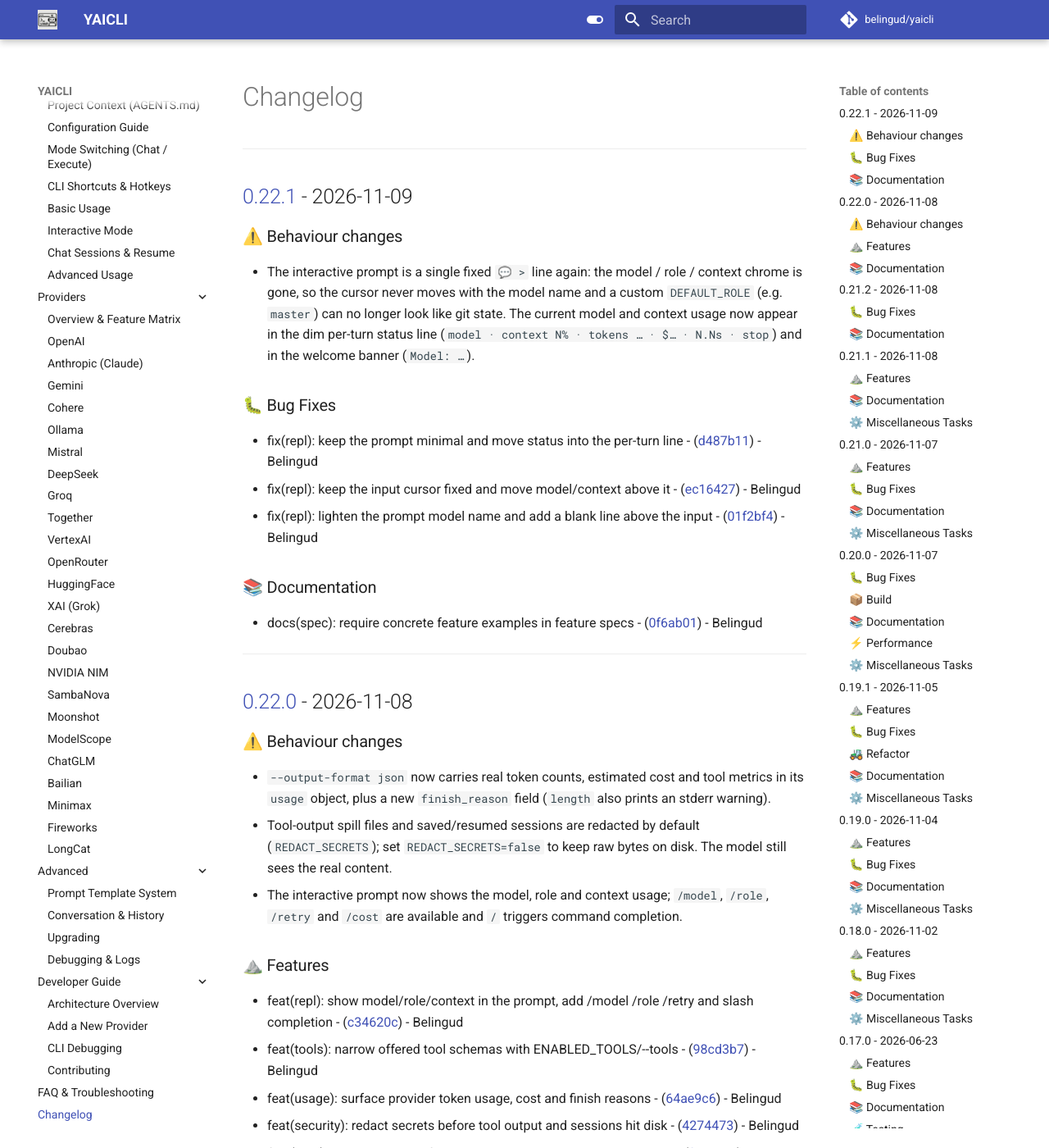
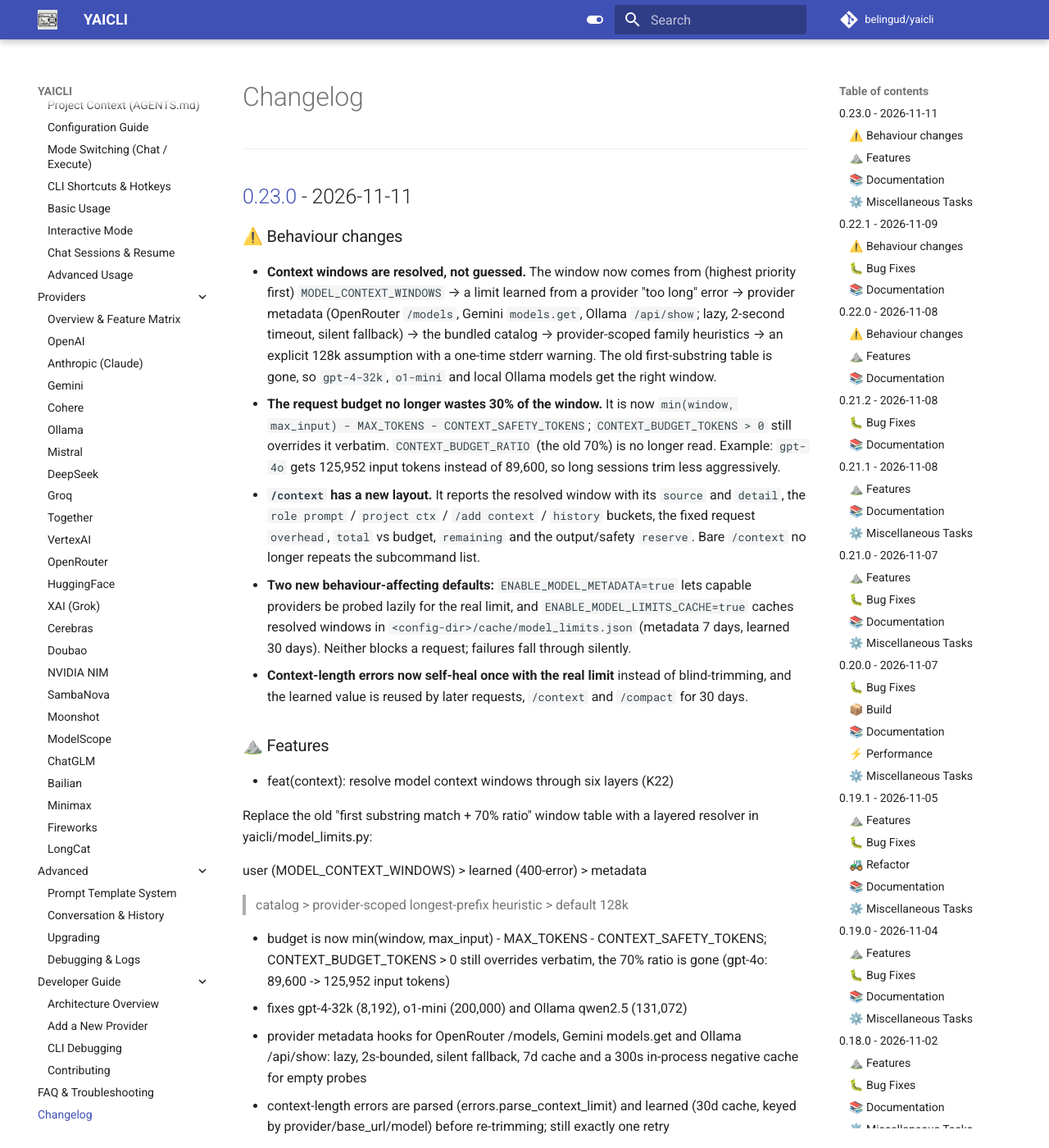
Before and after one commit to belingud/yaicli, an MkDocs documentation site: the page built from docs/changelog.md, in a window 1280 px wide and 1400 px high. Shown: the whole window at 82% size. Built offline with MkDocs 1.6.1 and Material for MkDocs 9.7.7, drawn with Linux system fonts in a browser that asks for light colours; comment, search, counter and statistics services are not loaded; some of the changed text lies outside the part shown.

Commit message:
docs(changelog): update changelog for v0.23.0 release

```diff
--- a/docs/changelog.md
+++ b/docs/changelog.md
@@ -1,3 +1,87 @@
+
+---
+## [0.23.0](https://github.com/belingud/yaicli/compare/v0.22.1..v0.23.0) - 2026-11-11
+
+### ⚠️ Behaviour changes
+
+- **Context windows are resolved, not guessed.** The window now comes from (highest priority first)
+  `MODEL_CONTEXT_WINDOWS` → a limit learned from a provider "too long" error → provider metadata
+  (OpenRouter `/models`, Gemini `models.get`, Ollama `/api/show`; lazy, 2-second timeout, silent
+  fallback) → the bundled catalog → provider-scoped family heuristics → an explicit 128k assumption
+  with a one-time stderr warning. The old first-substring table is gone, so `gpt-4-32k`, `o1-mini`
+  and local Ollama models get the right window.
+- **The request budget no longer wastes 30% of the window.** It is now
+  `min(window, max_input) - MAX_TOKENS - CONTEXT_SAFETY_TOKENS`; `CONTEXT_BUDGET_TOKENS > 0` still
+  overrides it verbatim. `CONTEXT_BUDGET_RATIO` (the old 70%) is no longer read. Example: `gpt-4o`
+  gets 125,952 input tokens instead of 89,600, so long sessions trim less aggressively.
+- **`/context` has a new layout.** It reports the resolved window with its `source` and `detail`,
+  the `role prompt` / `project ctx` / `/add context` / `history` buckets, the fixed request
+  `overhead`, `total` vs budget, `remaining` and the output/safety `reserve`. Bare `/context` no
+  longer repeats the subcommand list.
+- **Two new behaviour-affecting defaults:** `ENABLE_MODEL_METADATA=true` lets capable providers be
+  probed lazily for the real limit, and `ENABLE_MODEL_LIMITS_CACHE=true` caches resolved windows in
+  `<config-dir>/cache/model_limits.json` (metadata 7 days, learned 30 days). Neither blocks a
+  request; failures fall through silently.
+- **Context-length errors now self-heal once with the real limit** instead of blind-trimming, and the
+  learned value is reused by later requests, `/context` and `/compact` for 30 days.
+
+### ⛰️  Features
+
+- feat(context): resolve model context windows through six layers (K22)
+
+Replace the old "first substring match + 70% ratio" window table with a
+layered resolver in yaicli/model_limits.py:
+
+  user (MODEL_CONTEXT_WINDOWS) > learned (400-error) > metadata
+  > catalog > provider-scoped longest-prefix heuristic > default 128k
+
+- budget is now min(window, max_input) - MAX_TOKENS - CONTEXT_SAFETY_TOKENS;
+  CONTEXT_BUDGET_TOKENS > 0 still overrides verbatim, the 70% ratio is gone
+  (gpt-4o: 89,600 -> 125,952 input tokens)
+- fixes gpt-4-32k (8,192), o1-mini (200,000) and Ollama qwen2.5 (131,072)
+- provider metadata hooks for OpenRouter /models, Gemini models.get and
+  Ollama /api/show: lazy, 2s-bounded, silent fallback, 7d cache and a
+  300s in-process negative cache for empty probes
+- context-length errors are parsed (errors.parse_context_limit) and learned
+  (30d cache, keyed by provider/base_url/model) before re-trimming; still
+  exactly one retry
+- unknown windows (source == default) print one stderr warning per client
+  with a copy-pasteable MODEL_CONTEXT_WINDOWS example
+- /context now renders window (source · detail), role/project//add buckets,
+  history, request overhead, total/budget, remaining and reserve; bare
+  /context no longer repeats the subcommand hint
+- bundled catalog yaicli/data/model_limits.json (curated + OpenRouter
+  snapshot) generated by scripts/gen_model_limits.py
+- new keys: MODEL_CONTEXT_WINDOWS, ENABLE_MODEL_METADATA,
+  CONTEXT_SAFETY_TOKENS, ENABLE_MODEL_LIMITS_CACHE - ([901c59a](https://github.com/belingud/yaicli/commit/901c59a77bdc761dba7fad4398ede726ed4a2e5c)) - Belingud
+
+### 📚 Documentation
+
+- docs(spec): make context-window and budget rules binding (K22)
+
+- new .trellis/spec/py/context-window-limits.md: single source of truth,
+  non-reorderable six-layer precedence, budget formula, metadata hook
+  contract (lazy/2s/silent/negative-cached), learned limits, cache TTLs,
+  /context display contract, config/doc drift guard and test requirements
+- spec index + cli-and-rendering updated to point at it
+- .trellis/tasks/11-11-k22-model-context-limits: PRD (feature examples),
+  design and implementation notes for the task - ([864136e](https://github.com/belingud/yaicli/commit/864136e4d9b51ba53eea9b8cb4804a386f001eb7)) - Belingud
+- docs(context): document six-layer window resolution and /context output
+
+- docs/usage/context-limits.md: document the resolution order, model-id
+  normalization, catalog exact-match vs provider-scoped longest-prefix
+  heuristics (incl. the Ollama special case and why NUM_CTX is ignored),
+  the heuristic family table, the metadata negative cache, and the new
+  /context rows (window source, overhead, reserve); fix the worked examples
+- docs/usage/configuration.md, README: the four new v0.23 config keys
+- docs/advanced/upgrade.md: v0.23 behaviour changes and migration notes - ([32ff2da](https://github.com/belingud/yaicli/commit/32ff2da8615d5a5b4b0188cdc13a592d9ae42343)) - Belingud
+- docs(changelog): update changelog for v0.22.1 release - ([e90fa12](https://github.com/belingud/yaicli/commit/e90fa12127d51dd1b24f0ea9ade31d2ba72334b3)) - Belingud
+
+### ⚙️ Miscellaneous Tasks
+
+- chore: record journal - ([298e3a5](https://github.com/belingud/yaicli/commit/298e3a5fee39916195499b8e8f5572703fe88d35)) - Belingud
+- chore(task): archive 11-11-k22-model-context-limits - ([24d4267](https://github.com/belingud/yaicli/commit/24d42671a1453e1d5b0ebac42670b1c7ca6c902f)) - Belingud
+
 
 ---
 ## [0.22.1](https://github.com/belingud/yaicli/compare/v0.22.0..v0.22.1) - 2026-11-09
```
Also changed, not shown: CHANGELOG.md (+84 -0 lines), 1 other file.
